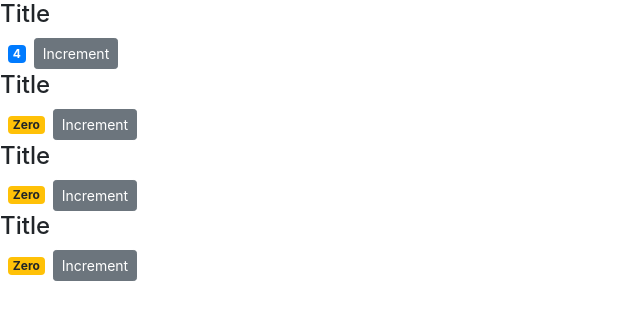
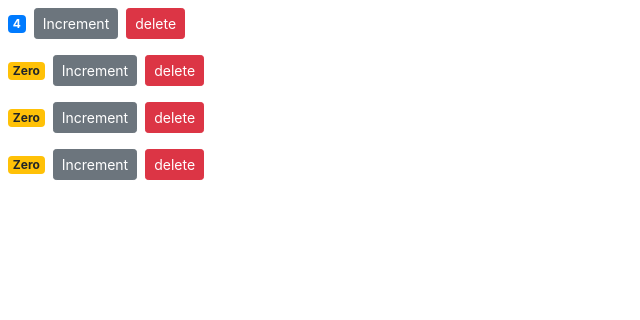
Before and after one commit to MaidaWu/counter-app, a React (Create React App) app: page / in a window 1280 px wide. Shown: the top 320 px of the page, without its empty margins (0-640 px from the left). Built offline with nearby package versions, Linux system fonts and the light colour scheme.

Commit message:
Raising and handling event

```diff
--- a/src/components/counter.jsx
+++ b/src/components/counter.jsx
@@ -15,13 +15,18 @@
   render() {
     return (
       <div>
-        {this.props.children}
         <span className={this.getBadgeClasses()}>{this.formatCount()}</span>
         <button
           onClick={() => this.handleIncrement()}
           className="btn btn-secondary btn-sm"
         >
           Increment
+        </button>
+        <button
+          onClick={() => this.props.onDelete(this.props.id)}
+          className="btn btn-danger btn-sm m-2"
+        >
+          delete
         </button>
       </div>
     );
--- a/src/components/counters.jsx
+++ b/src/components/counters.jsx
@@ -9,13 +9,20 @@
       { id: 4, value: 0 },
     ],
   };
+  handleDelete = (counterId) => {
+    const counters = this.state.counters.filter((c) => c.id !== counterId);
+    this.setState({ counters });
+  };
   render() {
     return (
       <div>
         {this.state.counters.map((counter) => (
-          <Counter key={counter.id} value={counter.value}>
-            <h4>Title</h4>
-          </Counter>
+          <Counter
+            key={counter.id}
+            onDelete={this.handleDelete}
+            value={counter.value}
+            id={counter.id}
+          />
         ))}
       </div>
     );
```
